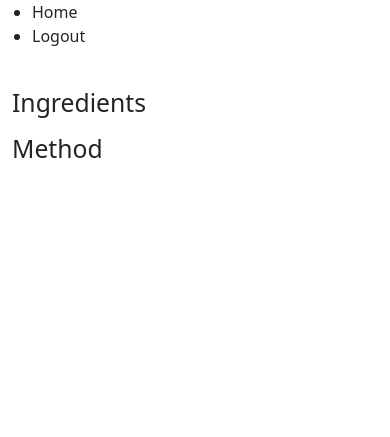
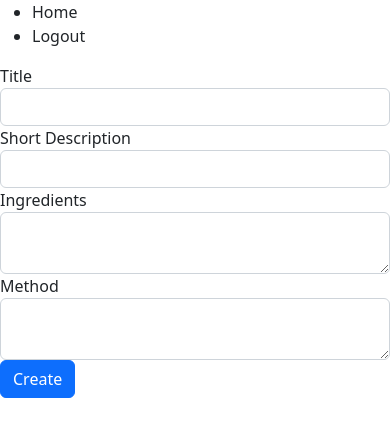
Before and after one commit to Code-Institute-Submissions/jmarcosdias-tasty_JuneResub, a Django app: page /create_recipe/ in a window 390 px wide. Shown: the top 437 px of the page. Run offline with Django 3.2, Linux system fonts and the light colour scheme; the visitor is signed in with stand-in values (Sample User, id 1).

Commit message:
Work on create recipe functionality
Improve the template for creating recipe and review the corresponding
view

```diff
--- a/templates/create_recipe.html
+++ b/templates/create_recipe.html
@@ -2,29 +2,53 @@
 
 {% if not user.is_authenticated %}
     <strong>Please create an account so that you can create a recipe.</strong>
-{% endif %}
-
-<div class="container">
-    <div class="row">
-      <div class="col"><h1>{{ recipe.title }}</h1></div>
-    </div>
+{% else %}
+<!-- <form method="post"">
+  {{ recipe_form }}
+  {% csrf_token %}
+  <button type="submit" class="btn">Submit</button>
+</form> -->
+<!-- <form method="post"">
+  <tr><th><label for="id_title">Title:</label></th><td><input type="text" name="title" maxlength="150" required id="id_title"></td></tr>
+<tr><th><label for="id_short_description">Short description:</label></th><td><textarea name="short_description" cols="40" rows="10" id="id_short_description">
+</textarea></td></tr>
+<tr><th><label for="id_ingredients">Ingredients:</label></th><td><textarea name="ingredients" cols="40" rows="10" id="id_ingredients">
+</textarea></td></tr>
+<tr><th><label for="id_method">Method:</label></th><td><textarea name="method" cols="40" rows="10" id="id_method">
+</textarea></td></tr>
+  {% csrf_token %}
+  <button type="submit" class="btn">Submit</button>
+</form> -->
+<form method=post>
   <div class="row">
     <div class="col">
-        <p>{% autoescape off %}{{ recipe.short_description }}{% endautoescape %}</p>
+      <label for="id_title">Title</label>
+      <input type="text" class="form-control" id="id_title" name="title">
     </div>
   </div>
   <div class="row">
     <div class="col">
-        <h2>Ingredients</h2>
-        <p>{% autoescape off %}{{ recipe.ingredients }}{% endautoescape %}</p>
+      <label for="id_short_description">Short Description</label>
+      <input type="text" class="form-control" id="id_short_description" name="short_description">
     </div>
   </div>
   <div class="row">
-      <div class="col">
-        <h2>Method</h2>
-        <p>{% autoescape off %}{{ recipe.method }}{% endautoescape %}</p>
+    <div class="col-sm-4">
+      <label for="id_ingredients">Ingredients</label>
+      <textarea type="text" class="form-control" id="id_ingredients" name="ingredients">
+      </textarea>
+    </div>
+    <div class="col-sm-6">
+      <label for="id_method">Method</label>
+      <textarea type="text" class="form-control" id="id_method" name="method">
+      </textarea>
+    </div>
+    <div class="col-sm-2">
+      {% csrf_token %}
+      <button type="submit" class="btn btn-primary">Create</button>
     </div>
   </div>
-  </div>
+</form>
+{% endif %}
 
 {% endblock content %}
--- a/whats_for_dinner_app/forms.py
+++ b/whats_for_dinner_app/forms.py
@@ -2,6 +2,7 @@ from django import forms
 from .models import Recipe
 
 class RecipeForm(forms.ModelForm):
+    prepopulated_fields = {'slug': ('title',)}
     class Meta:
         model = Recipe
-        fields = ['title']
+        fields = ('title', 'short_description', 'ingredients', 'method',)
--- a/whats_for_dinner_app/views.py
+++ b/whats_for_dinner_app/views.py
@@ -1,5 +1,6 @@
 from django.shortcuts import render, get_object_or_404, redirect, HttpResponseRedirect
 from django.views import generic, View
+from django.template.defaultfilters import slugify
 from .models import Recipe
 from .forms import RecipeForm
 
@@ -56,9 +57,43 @@ class DeleteRecipeView(View):
         return redirect('home');
 
 
-class CreateRecipeView(generic.ListView):
-    model = Recipe
-    template_name = "create_recipe.html"
+class CreateRecipeView(View):
+
+    def get(self, request, *args, **kwargs):
+        return render(
+            request,
+            "create_recipe.html",
+            {
+                "recipe_form": RecipeForm()
+            },
+        )
+
+    def post(self, request, *args, **kwargs):
+        recipe_form = RecipeForm(data=request.POST)
+        if recipe_form.is_valid():
+            recipe = recipe_form.save(commit=False)
+            recipe.author = request.user
+            recipe.slug = slugify(recipe.title)
+            recipe.save()
+        else:
+            recipe_form = RecipeForm()
+
+        return render(
+            request,
+            "create_recipe.html",
+        )
+        # print("post recipe")
+        # title = request.POST.get('title')
+        # short_description = request.POST.get('short_description')
+        # ingredients = request.POST.get('ingredients')
+        # method = request.POST.get('method')
+        # Recipe.objects.create(title=title, author=request.user,
+        #   short_description=short_description, ingredients=ingredients, method=method)
+        # print("title = " + title)
+        # form = RecipeForm(request.POST)
+        # if form.is_valid():
+        # form.save()
+        # return redirect('home')
 
 
 class EditRecipeView(View):
```
Lines whose indentation alone changed are shown as unchanged.
